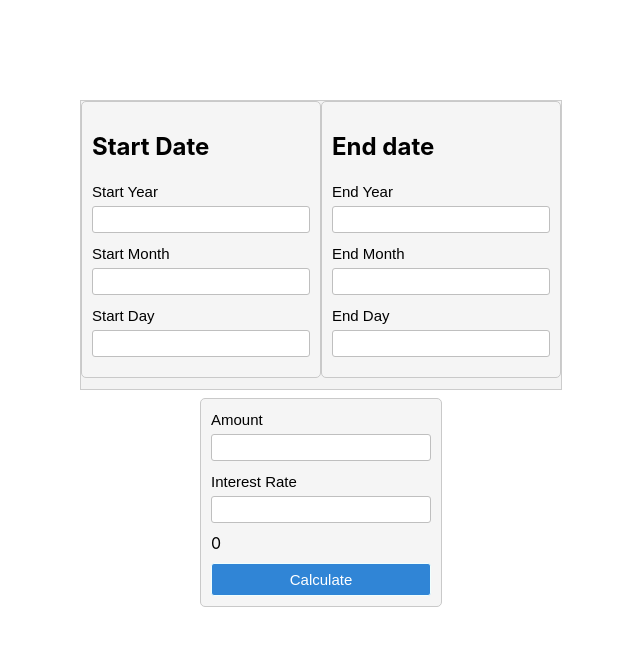
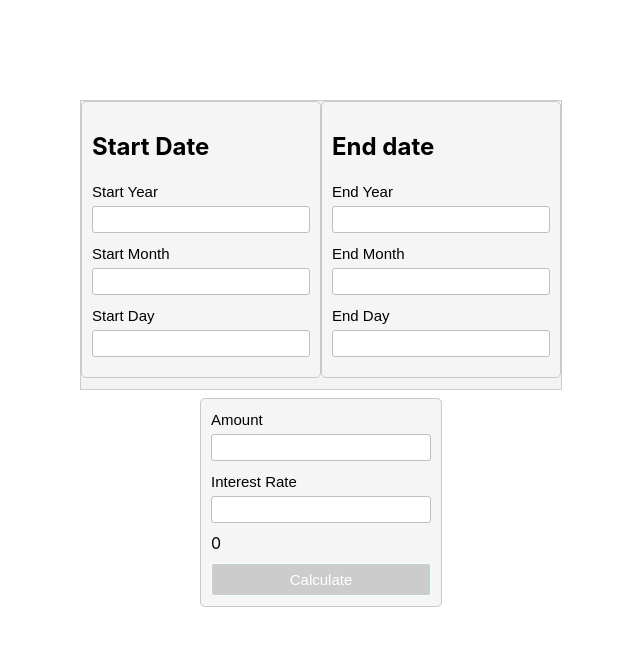
Before and after one commit to swetha115/calc-app, a React (Create React App) app: page / in a window 1280 px wide. Shown: the top 646 px of the page, without its empty margins (304-944 px from the left). Built offline with nearby package versions, Linux system fonts and the light colour scheme.

Commit message:
first commit

```diff
--- a/src/App.css
+++ b/src/App.css
@@ -72,12 +72,21 @@ p {
   padding: 7px 10px;
   border: 1px solid #EFFFFF;
   border-radius: 3px;
-  background: #3085D6;
   width: 100%;
   font-size: 15px;
   color: white;
   display: block;
 }
+
+.button-enabled {
+  background: #3085D6
+}
+
+.button-disabled {
+  background: #cccccc;
+  pointer-events: none;
+}
+
 .pb-30 {
   padding-bottom: 30px;
 }
--- a/src/App.js
+++ b/src/App.js
@@ -11,6 +11,7 @@ function App() {
     let [endDay, setEndDay] = useState(0);
     let [interestRate, setInterestRate] = useState(0);
     let [dateDiffs, setDateDiff] = useState(0);
+    let [buttonDisabled, isButtonDisabled] = useState(true);
     function calculate() {
         let start = startYear + '-' + startMonth + '-' + startDay;
         let end = endYear + '-' + endMonth + '-' + endDay;
@@ -157,7 +158,8 @@ function App() {
                     />
                 </div>
                 {dateDiffs}
-                <input type="button" className="submitStyle" onClick={calculate} value="Calculate" />
+                <input type="button" onClick={calculate} value="Calculate"
+                className={ buttonDisabled ? 'submitStyle button-disabled' : 'submitStyle button-enabled'} />
 
 
             </form>
```
